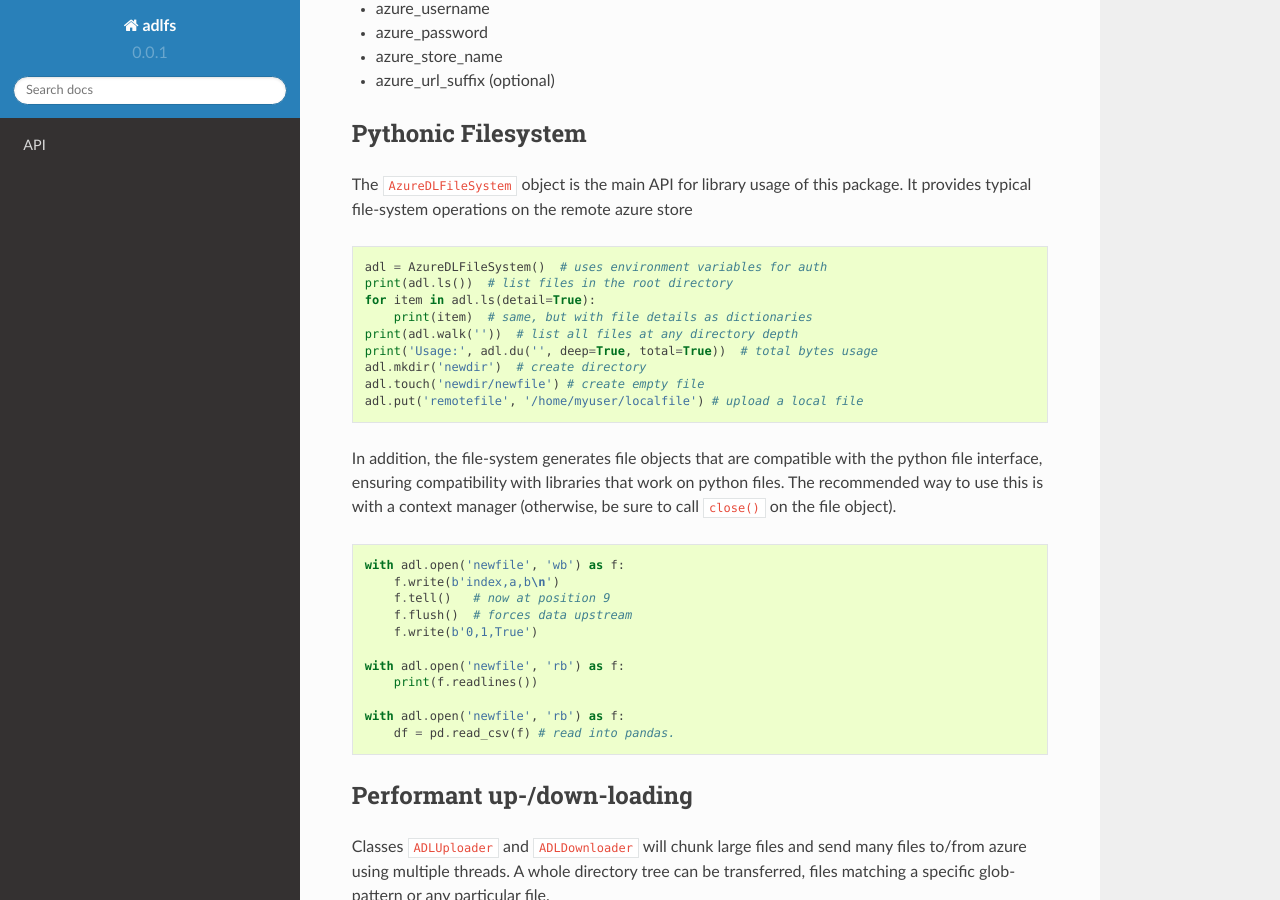
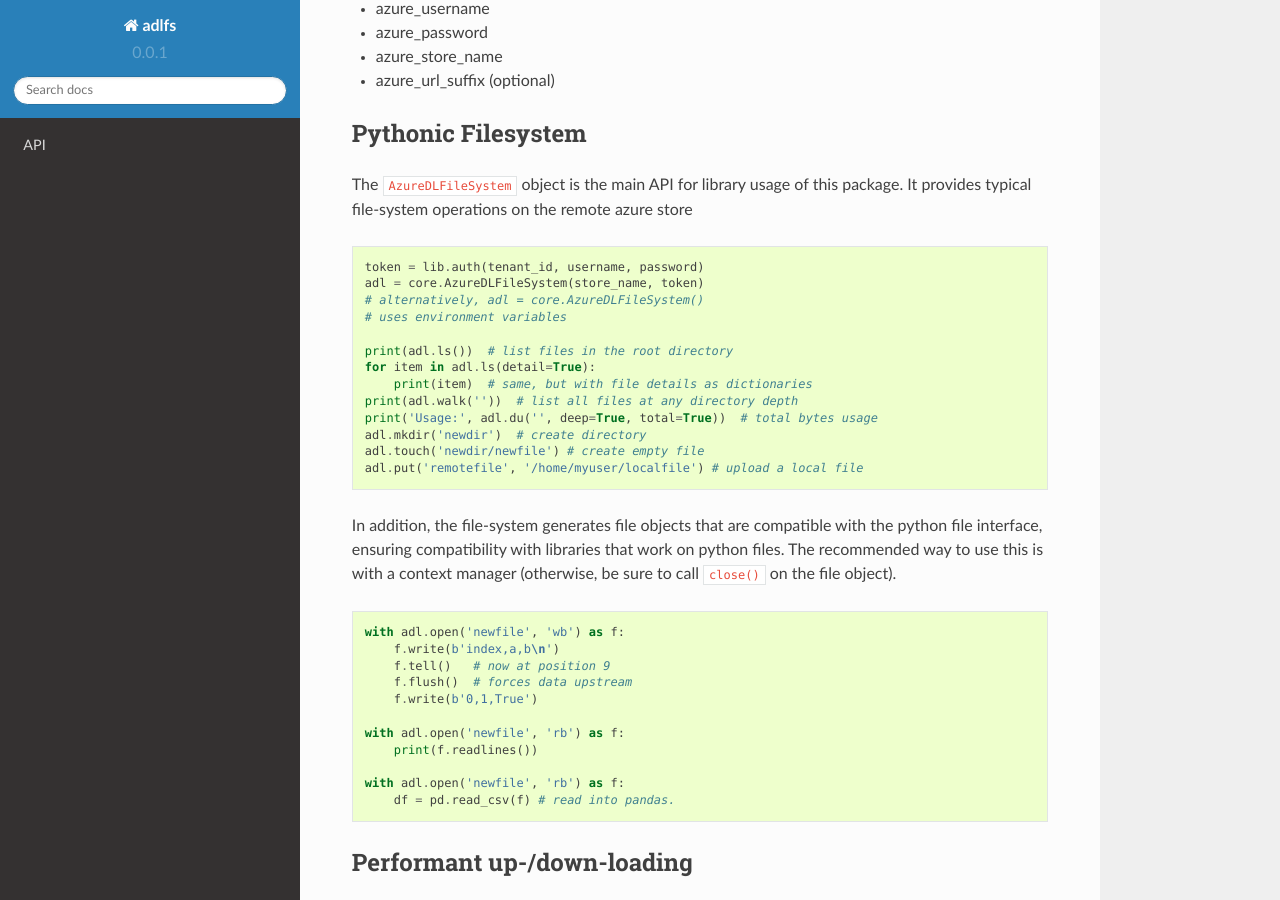
Before and after one commit to Azure/azure-data-lake-store-python, a Sphinx documentation site: the page built from docs/source/index.rst, in a window 1280 px wide and 900 px high, scrolled down 876 px. Built offline with Sphinx 7.4.7 and the Read the Docs theme 2.0.0, drawn with Linux system fonts in a browser that asks for light colours.

Commit message:
Make using auth seem the normal path
Attempt not to force users into using environment variables

```diff
--- a/docs/source/index.rst
+++ b/docs/source/index.rst
@@ -47,7 +47,11 @@ store
 
 .. code-block:: python
 
-    adl = AzureDLFileSystem()  # uses environment variables for auth
+    token = lib.auth(tenant_id, username, password)
+    adl = core.AzureDLFileSystem(store_name, token)
+    # alternatively, adl = core.AzureDLFileSystem()
+    # uses environment variables
+
     print(adl.ls())  # list files in the root directory
     for item in adl.ls(detail=True):
         print(item)  # same, but with file details as dictionaries
```
